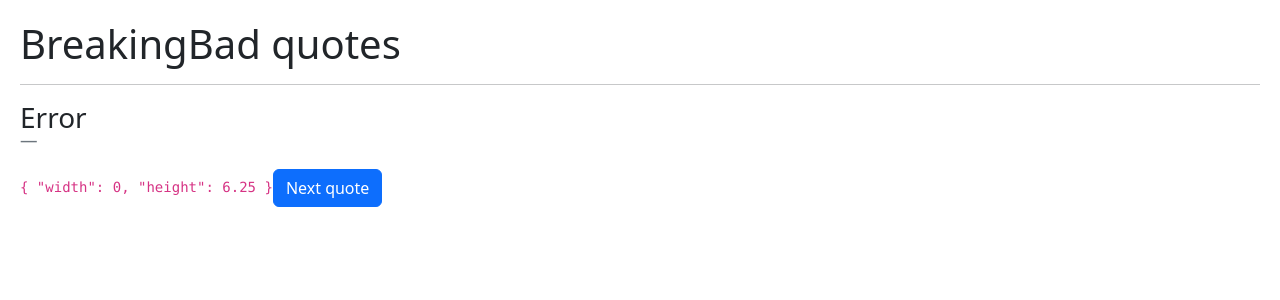
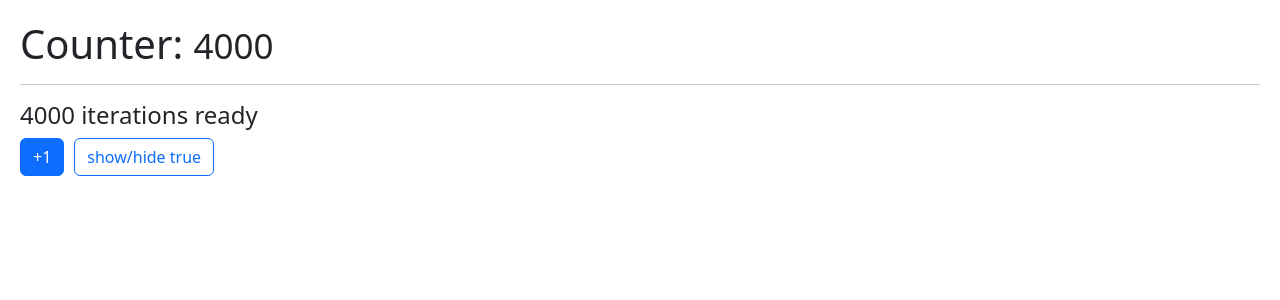
Before and after one commit to karluxio/frontend-react-hooks-app, a React (Vite) app: page / in a window 1280 px wide. Shown: the top 300 px of the page. Built offline with nearby package versions, Linux system fonts and the light colour scheme; no server answers.

Commit message:
feat: apply memos like React.Memo and useMemo

```diff
--- /dev/null
+++ b/src/06-memos/MemoHook.jsx
@@ -0,0 +1,34 @@
+import { useState } from "react"
+import { useCounter } from "../hooks"
+import { useMemo } from "react";
+
+
+const heavyStuff = (iterationNumber) => {
+  for (let i = 0; i < iterationNumber; i++) {
+    console.log('there is go');
+  }
+
+  return `${iterationNumber} iterations ready`
+}
+
+export const MemoHook = () => {
+
+  const { counter, increment } = useCounter(4000)
+
+  const [show, setShow] = useState(true)
+
+  const memorizedValue = useMemo(() => heavyStuff(counter), [counter])
+
+  return (
+    <>
+      <h1>Counter: <small>{counter}</small></h1>
+      <hr />
+
+      <h4>{memorizedValue}</h4>
+
+      <button className="btn btn-primary" onClick={() => increment()}>+1</button>
+
+      <button className="btn btn-outline-primary" onClick={() => setShow(!show)}>show/hide {JSON.stringify(show)}</button>
+    </>
+  )
+}
--- /dev/null
+++ b/src/06-memos/Memorize.jsx
@@ -0,0 +1,20 @@
+import { useState } from "react"
+import { useCounter } from "../hooks"
+import { Small } from "./Small"
+
+export const Memorize = () => {
+
+  const { counter, increment } = useCounter(10)
+
+  const [show, setShow] = useState(true)
+
+  return (
+    <>
+      <h1>Counter: <Small value={counter} /></h1>
+      <hr />
+      <button className="btn btn-primary" onClick={() => increment()}>+1</button>
+
+      <button className="btn btn-outline-primary" onClick={() => setShow(!show)}>show/hide {JSON.stringify(show)}</button>
+    </>
+  )
+}
--- a/src/main.jsx
+++ b/src/main.jsx
@@ -8,7 +8,9 @@
 // import { FormWithCustomForm } from './02-useEffect/FormWithCustomHook'
 // import { MultiplesCustomHooks } from './03-examples/MultiplesCustomHooks'
 // import { FocusScreen } from './04-useRef/FocusScreen'
-import { Layout } from './05-useLayoutEffect/Layout'
+// import { Layout } from './05-useLayoutEffect/Layout'
+// import { Memorize } from './06-memos/Memorize'
+import { MemoHook } from './06-memos/MemoHook'
 
 import './index.css'
 
@@ -22,7 +24,9 @@
     {/* <FormWithCustomForm /> */}
     {/* <MultiplesCustomHooks /> */}
     {/* <FocusScreen /> */}
-    <Layout />
+    {/* <Layout /> */}
+    {/* <Memorize /> */}
+    <MemoHook />
   </>
 
 
```
Also changed, not shown: src/06-memos/Small.jsx (added, +10 -0 lines).
